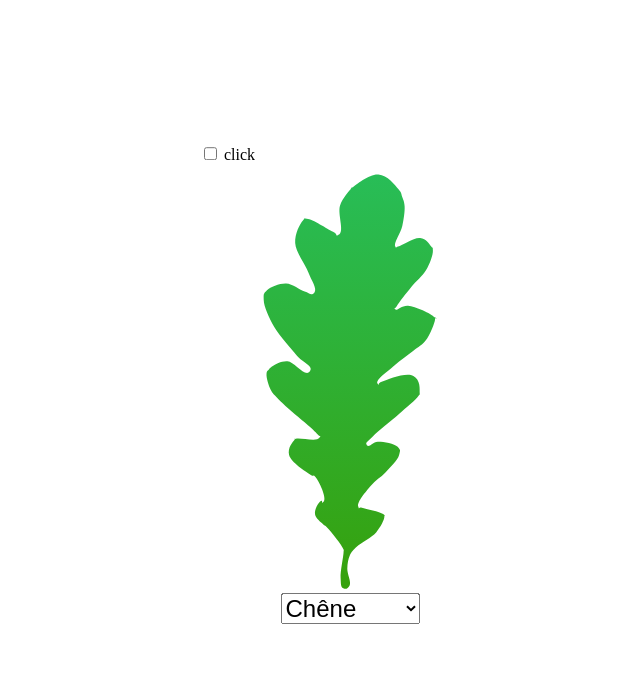
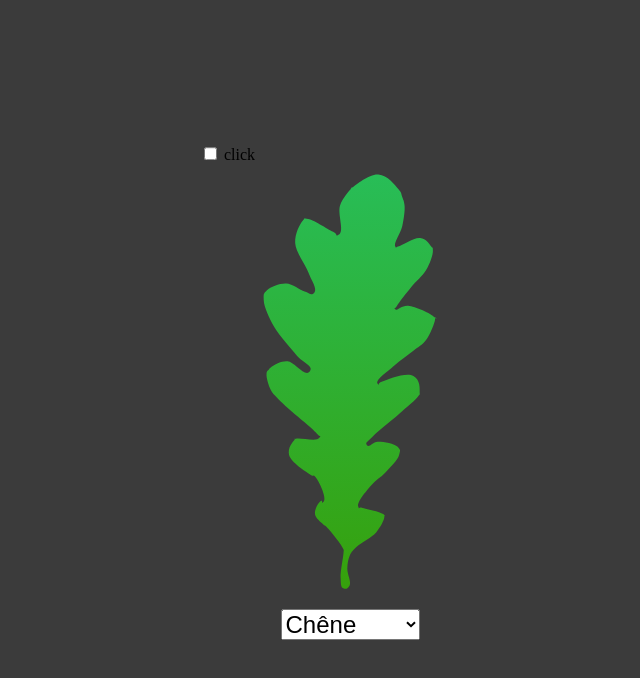
Before and after one commit to ValentinLevalet/mdn-feuilles, a plain HTML site: page index.html in a window 1280 px wide. Shown: the whole page, without its empty margins (290-930 px from the left). Drawn offline with Linux system fonts and the light colour scheme.

Commit message:
Modification style

```diff
--- a/styles/style.css
+++ b/styles/style.css
@@ -4,6 +4,7 @@ html, body {
 }
 
 body {
+    background-color: #3b3b3b;
     margin: 0;
 }
 
@@ -38,7 +39,7 @@ body {
 
 form {
     text-align: center;
-    margin: -1em 0 1em;
+/*    margin: -1em 0 1em;*/
 }
 
 select {
```
